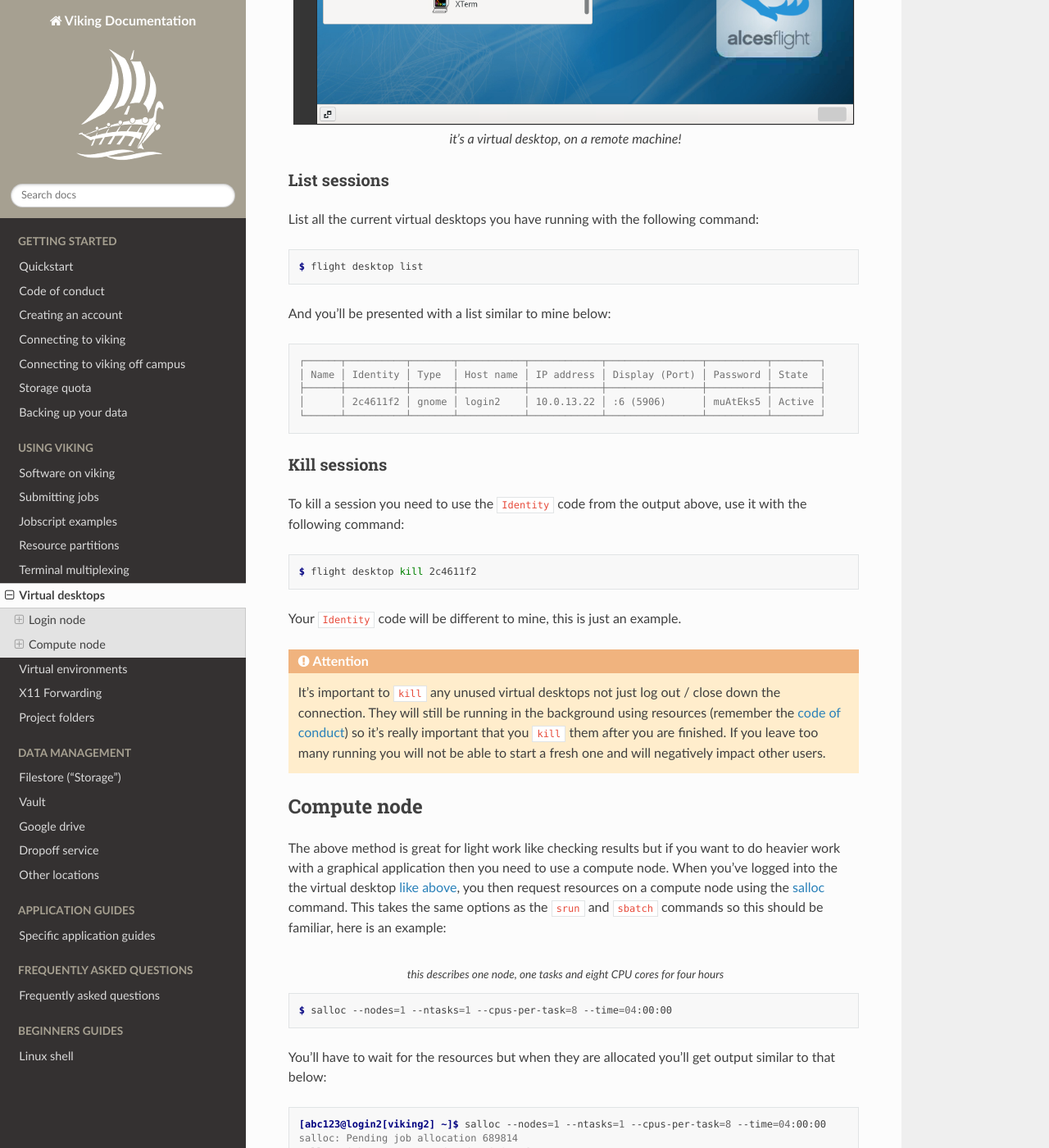
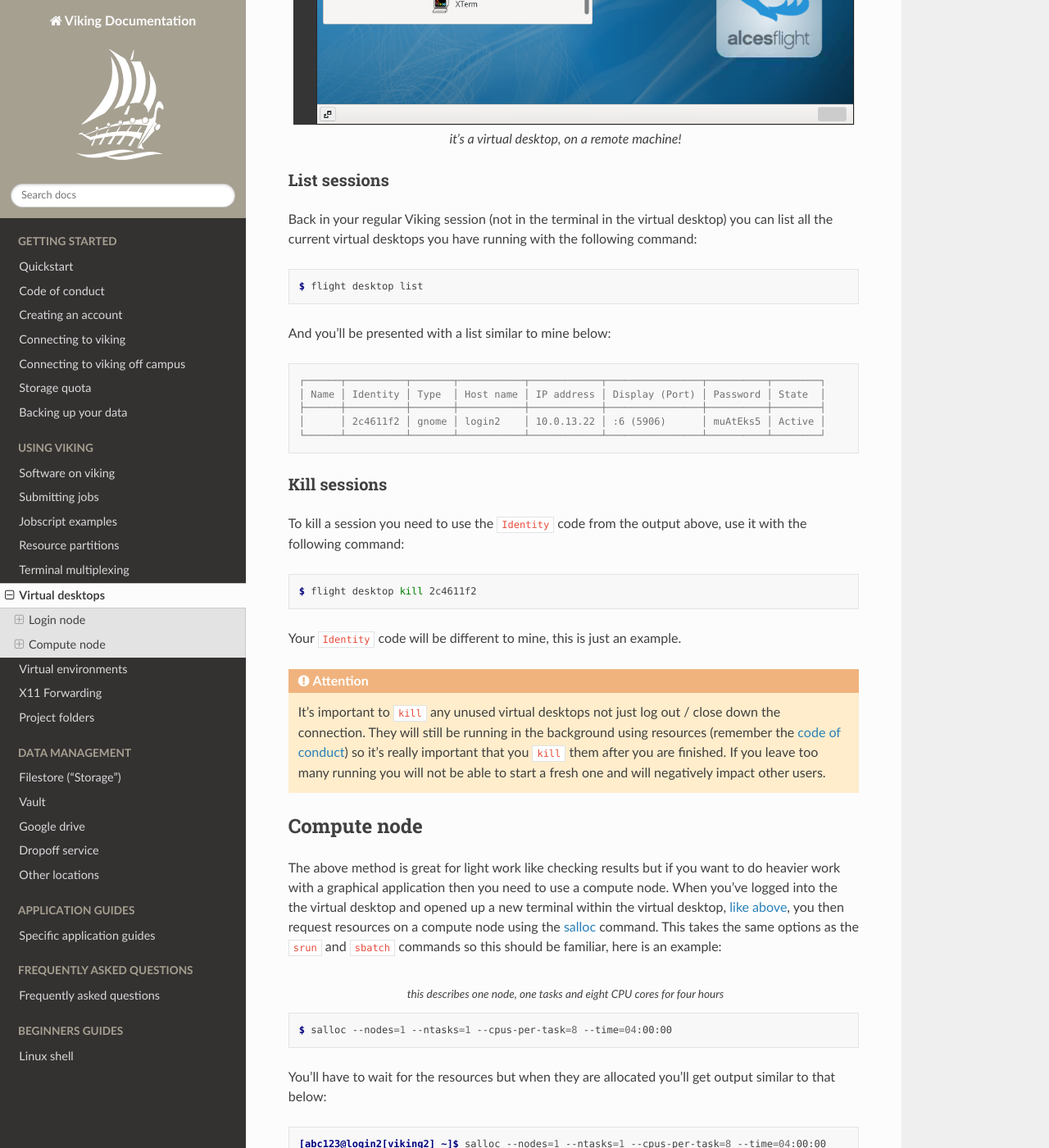
Before and after one commit to university-of-york/research-it-documentation, a Sphinx documentation site: the page built from docs/source/using_viking/virtual_desktops.rst, in a window 1280 px wide and 1400 px high, scrolled down 3841 px. Shown: the whole window at 82% size. Built offline with Sphinx 7.4.7 and the Read the Docs theme 2.0.0, drawn with Linux system fonts in a browser that asks for light colours.

Commit message:
add small details

```diff
--- a/docs/source/using_viking/virtual_desktops.rst
+++ b/docs/source/using_viking/virtual_desktops.rst
@@ -165,7 +165,7 @@ You should soon be presented with a virtual desktop running on Viking. Click the
 List sessions
 ^^^^^^^^^^^^^
 
-List all the current virtual desktops you have running with the following command:
+Back in your regular Viking session (not in the terminal in the virtual desktop) you can list all the current virtual desktops you have running with the following command:
 
 .. code-block:: console
 
@@ -205,7 +205,7 @@ Your ``Identity`` code will be different to mine, this is just an example.
 Compute node
 -------------
 
-The above method is great for light work like checking results but if you want to do heavier work with a graphical application then you need to use a compute node. When you've logged into the the virtual desktop :ref:`like above <virtual_desktop>`, you then request resources on a compute node using the `salloc <https://slurm.schedmd.com/salloc.html>`_ command. This takes the same options as the ``srun`` and ``sbatch`` commands so this should be familiar, here is an example:
+The above method is great for light work like checking results but if you want to do heavier work with a graphical application then you need to use a compute node. When you've logged into the the virtual desktop and opened up a new terminal within the virtual desktop, :ref:`like above <virtual_desktop>`, you then request resources on a compute node using the `salloc <https://slurm.schedmd.com/salloc.html>`_ command. This takes the same options as the ``srun`` and ``sbatch`` commands so this should be familiar, here is an example:
 
 .. code-block:: console
     :caption: this describes one node, one tasks and eight CPU cores for four hours
```
